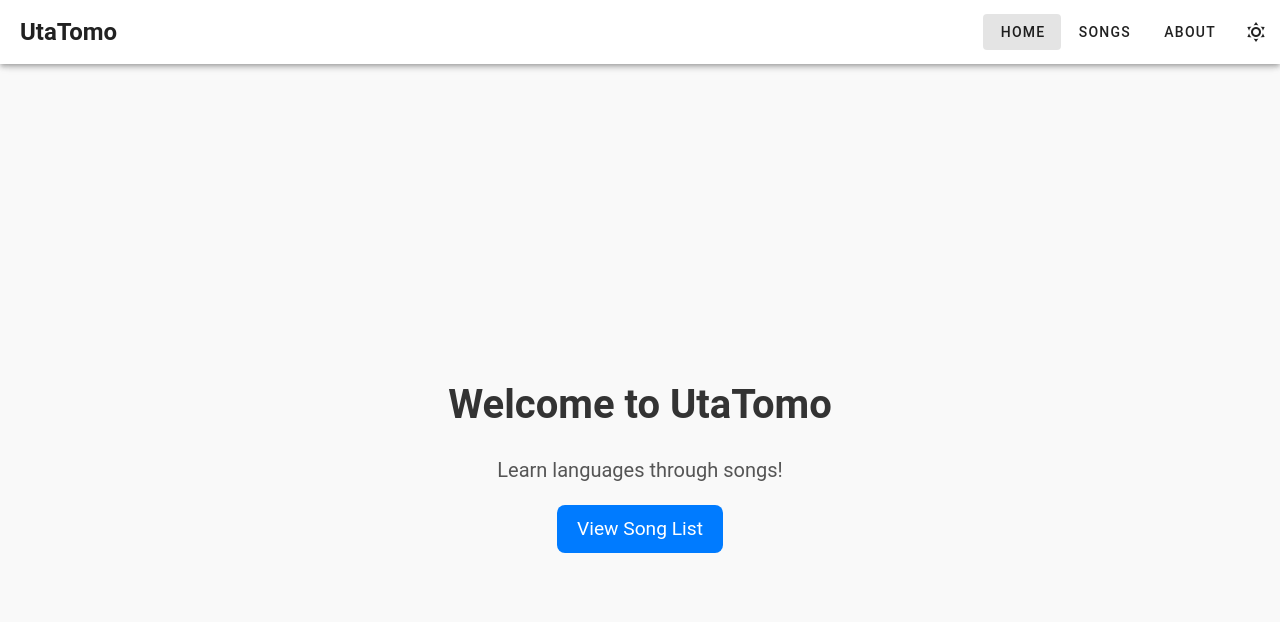
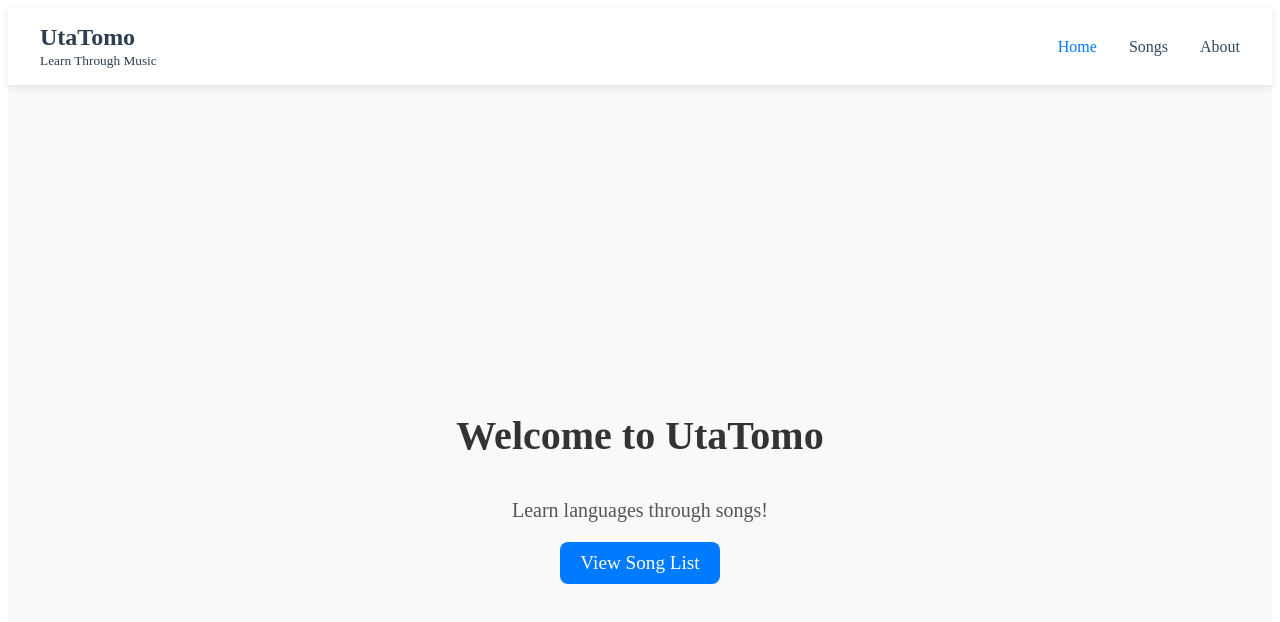
Before and after one commit to drtrifle/utatomo, a Vue app: page / in a window 1280 px wide. Shown: the top 622 px of the page. Built offline with nearby package versions, Linux system fonts and the light colour scheme.

Commit message:
Revert "[Project] Integrate Vuetify and Add Theme Toggle"
This reverts commit e9fca761cfaa35825556e7e4ffaed76cee974264.

```diff
--- a/package.json
+++ b/package.json
@@ -13,12 +13,10 @@
     "test:ui": "vitest --ui"
   },
   "dependencies": {
-    "@mdi/font": "^7.4.47",
     "core-js": "^3.8.3",
     "segmentit": "^2.0.3",
     "vue": "^3.2.13",
-    "vue-router": "^4.5.0",
-    "vuetify": "^3.11.3"
+    "vue-router": "^4.5.0"
   },
   "devDependencies": {
     "@types/node": "^24.2.1",
--- a/src/App.vue
+++ b/src/App.vue
@@ -1,10 +1,10 @@
 <template>
-  <v-app>
+  <div id="app">
     <AppHeader />
-    <v-main>
+    <main class="main-content">
       <router-view />
-    </v-main>
-  </v-app>
+    </main>
+  </div>
 </template>
 
 <script lang="ts">
@@ -20,4 +20,14 @@ export default defineComponent({
 </script>
 
 <style>
+#app {
+  min-height: 100vh;
+  display: flex;
+  flex-direction: column;
+}
+
+.main-content {
+  flex: 1;
+  width: 100%;
+}
 </style>
--- a/src/components/layout/AppHeader.vue
+++ b/src/components/layout/AppHeader.vue
@@ -1,93 +1,150 @@
 <!-- components/layout/AppHeader.vue -->
 <template>
-  <v-app-bar>
-    <v-toolbar-title>
-      <router-link to="/" class="logo-link">
+    <header class="app-header">
+      <div class="header-content">
+        <!-- Logo Section -->
+        <router-link to="/" class="logo">
           <span class="brand">UtaTomo</span>
+          <small>Learn Through Music</small>
         </router-link>
-    </v-toolbar-title>
 
-    <v-spacer></v-spacer>
+        <!-- Navigation Links -->
+        <nav class="nav-links">
+          <router-link to="/">Home</router-link>
+          <router-link to="/songs">Songs</router-link>
+          <router-link to="/about">About</router-link>
+        </nav>
 
-    <!-- Desktop Navigation -->
-    <div class="d-none d-md-flex">
-      <v-btn variant="text" to="/">Home</v-btn>
-      <v-btn variant="text" to="/songs">Songs</v-btn>
-      <v-btn variant="text" to="/about">About</v-btn>
+        <!-- Mobile Menu Toggle -->
+        <button
+          class="menu-toggle"
+          @click="isMobileMenuOpen = !isMobileMenuOpen"
+          aria-label="Toggle navigation menu"
+        >
+          ☰
+        </button>
       </div>
 
-    <v-btn icon @click="toggleTheme">
-      <v-icon>{{ isDark ? 'mdi-weather-night' : 'mdi-weather-sunny' }}</v-icon>
-    </v-btn>
-
-    <!-- Mobile Navigation Toggle -->
-    <v-app-bar-nav-icon class="d-md-none" @click.stop="drawer = !drawer"></v-app-bar-nav-icon>
-  </v-app-bar>
-
-  <!-- Mobile Navigation Drawer -->
-  <v-navigation-drawer v-model="drawer" temporary location="right">
-    <v-list>
-      <v-list-item to="/" @click="drawer = false">
-        <v-list-item-title>Home</v-list-item-title>
-      </v-list-item>
-      <v-list-item to="/songs" @click="drawer = false">
-        <v-list-item-title>Songs</v-list-item-title>
-      </v-list-item>
-      <v-list-item to="/about" @click="drawer = false">
-        <v-list-item-title>About</v-list-item-title>
-      </v-list-item>
-    </v-list>
-  </v-navigation-drawer>
+      <!-- Mobile Menu (Dropdown) -->
+      <transition name="slide-down">
+        <nav v-if="isMobileMenuOpen" class="mobile-nav">
+          <router-link to="/" @click="isMobileMenuOpen = false">Home</router-link>
+          <router-link to="/songs" @click="isMobileMenuOpen = false">Songs</router-link>
+          <router-link to="/about" @click="isMobileMenuOpen = false">About</router-link>
+        </nav>
+      </transition>
+    </header>
   </template>
 
 <script lang="ts">
 import { defineComponent } from 'vue';
-import { useTheme } from 'vuetify';
 
 export default defineComponent({
     name: 'AppHeader',
-  setup() {
-    const theme = useTheme();
-    return { theme };
-  },
     data() {
       return {
-      drawer: false as boolean
+      isMobileMenuOpen: false as boolean
       };
     },
-  computed: {
-    isDark(): boolean {
-      return this.$vuetify.theme.global.current.dark;
-    }
-  },
-  methods: {
-    toggleTheme() {
-      const newTheme = this.$vuetify.theme.global.current.dark ? 'light' : 'dark';
-      this.theme.change(newTheme);
-      localStorage.setItem('theme', newTheme);
-    }
-  },
     watch: {
+      // Close mobile menu when route changes
       $route() {
-      this.drawer = false;
-    }
-  },
-  mounted() {
-    const savedTheme = localStorage.getItem('theme');
-    if (savedTheme) {
-      this.theme.change(savedTheme);
+        this.isMobileMenuOpen = false;
       }
     }
 });
   </script>
 
   <style scoped>
-.logo-link {
+  .app-header {
+    background: #ffffff;
+    box-shadow: 0 2px 8px rgba(0, 0, 0, 0.1);
+    position: sticky;
+    top: 0;
+    z-index: 1000;
+  }
+
+  .header-content {
+    display: flex;
+    justify-content: space-between;
+    align-items: center;
+    padding: 1rem 2rem;
+    max-width: 1200px;
+    margin: 0 auto;
+  }
+
+  .logo {
     text-decoration: none;
-  color: inherit;
+    color: #2c3e50;
   }
   .brand {
     font-size: 1.5rem;
     font-weight: 600;
+    display: block;
+  }
+  .brand small {
+    font-size: 0.8rem;
+    font-weight: 400;
+    color: #7f8c8d;
+  }
+
+  .nav-links {
+    display: flex;
+    gap: 2rem;
+  }
+  .nav-links a {
+    text-decoration: none;
+    color: #34495e;
+    font-weight: 500;
+    transition: color 0.3s;
+  }
+  .nav-links a:hover,
+  .nav-links a.router-link-exact-active {
+    color: #007bff;
+  }
+
+  .menu-toggle {
+    display: none;
+    background: none;
+    border: none;
+    font-size: 1.5rem;
+    cursor: pointer;
+  }
+
+  .mobile-nav {
+    display: none;
+    flex-direction: column;
+    background: white;
+    padding: 1rem;
+    border-top: 1px solid #eee;
+  }
+  .mobile-nav a {
+    padding: 0.5rem 0;
+    text-decoration: none;
+    color: #34495e;
+  }
+
+  /* Mobile Responsiveness */
+  @media (max-width: 768px) {
+    .nav-links {
+      display: none;
+    }
+    .menu-toggle {
+      display: block;
+    }
+    .mobile-nav {
+      display: flex;
+    }
+  }
+
+  /* Animation */
+  .slide-down-enter-active,
+  .slide-down-leave-active {
+    transition: all 0.3s ease;
+  }
+  .slide-down-enter-from,
+  .slide-down-leave-to {
+    opacity: 0;
+    transform: translateY(-10px);
   }
   </style>
--- a/src/main.ts
+++ b/src/main.ts
@@ -1,6 +1,5 @@
 import { createApp } from 'vue';
 import App from './App.vue';
 import router from './router';
-import vuetify from './plugins/vuetify';
 
-createApp(App).use(router).use(vuetify).mount('#app');
+createApp(App).use(router).mount('#app');
--- a/src/plugins/vuetify.ts
+++ /dev/null
@@ -1,49 +0,0 @@
-// src/plugins/vuetify.ts
-import 'vuetify/styles'
-import { createVuetify } from 'vuetify'
-import * as components from 'vuetify/components'
-import * as directives from 'vuetify/directives'
-import { aliases, mdi } from 'vuetify/iconsets/mdi'
-import '@mdi/font/css/materialdesignicons.css'
-
-const vuetify = createVuetify({
-  components,
-  directives,
-  icons: {
-    defaultSet: 'mdi',
-    aliases,
-    sets: {
-      mdi,
-    },
-  },
-  theme: {
-    themes: {
-      light: {
-        dark: false,
-        colors: {
-          primary: '#1976D2',
-          secondary: '#424242',
-          accent: '#82B1FF',
-          error: '#FF5252',
-          info: '#2196F3',
-          success: '#4CAF50',
-          warning: '#FFC107',
-        },
-      },
-      dark: {
-        dark: true,
-        colors: {
-          primary: '#2196F3',
-          secondary: '#424242',
-          accent: '#FF4081',
-          error: '#FF5252',
-          info: '#2196F3',
-          success: '#4CAF50',
-          warning: '#FB8C00',
-        },
-      },
-    },
-  },
-})
-
-export default vuetify
```
Also changed, not shown: 1 other file (tests, documents, lock files or other folders). Lines whose indentation alone changed are shown as unchanged.
